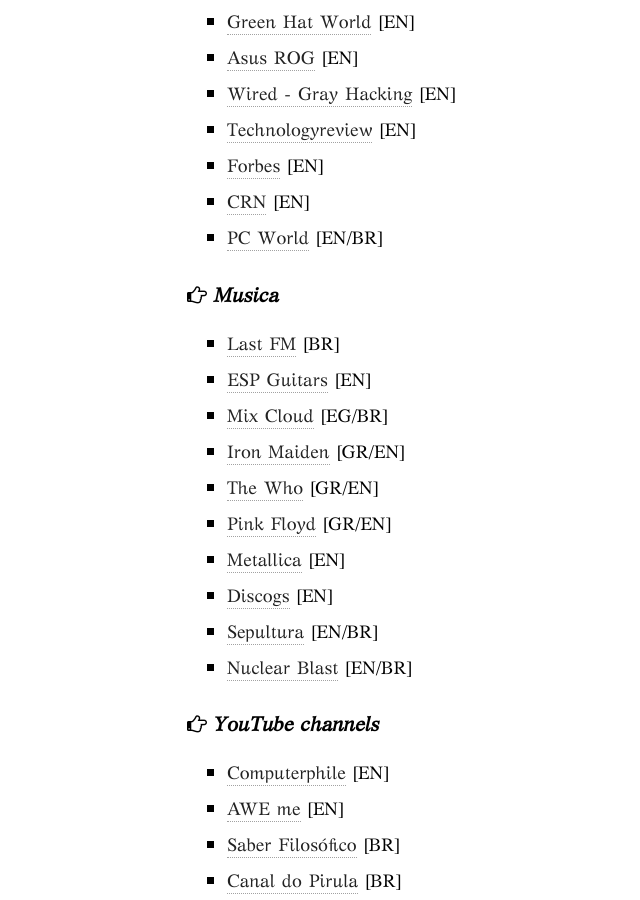
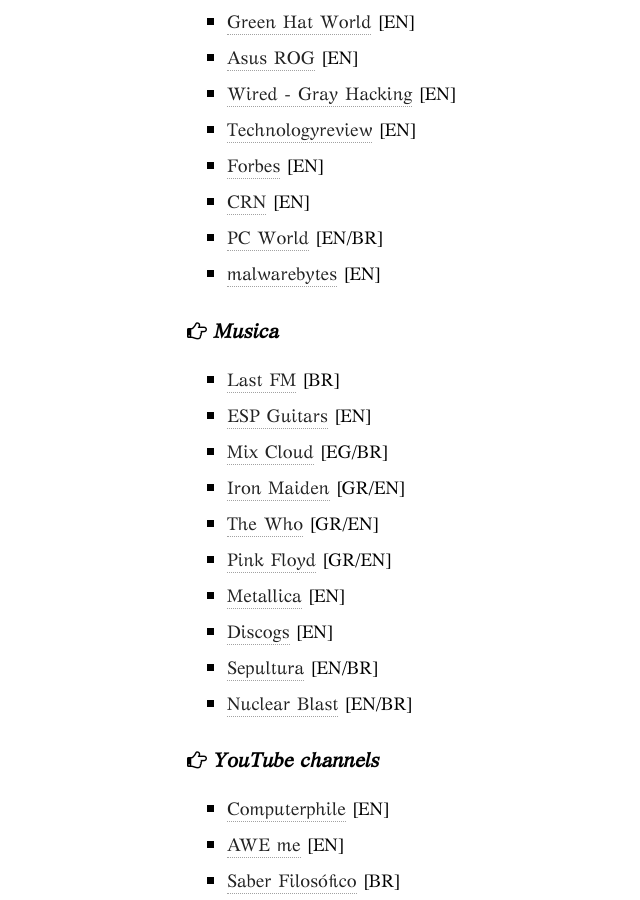
Before and after one commit to Agt-Morgu5/agt-morgu5.github.io, a Jekyll site: the page built from links/index.md, in a window 1280 px wide and 900 px high, scrolled down 1081 px. Shown: the whole window, without its empty margins (99-739 px from the left). Built offline with Jekyll 4.4.1, drawn with Linux system fonts in a browser that asks for light colours; nearby versions of some CDN libraries.

Commit message:
machine-messiah

```diff
--- a/links/index.md
+++ b/links/index.md
@@ -33,6 +33,7 @@
 * [Forbes](http://www.forbes.com/forbes/welcome/?toURL=http://www.forbes.com/forbes/&refURL=&referrer=){:target="_blank"} [EN]
 * [CRN](http://www.crn.com/slide-shows/data-center/300082800/the-2016-tech-innovator-awards.htm){:target="_blank"} [EN]
 * [PC World](http://www.pcworld.com/){:target="_blank"} [EN/BR]
+* [malwarebytes](https://www.malwarebytes.com/business/){:target="_blank"} [EN]
 
 ##### <i class="fa fa-hand-o-right"></i> Musica
 
```
